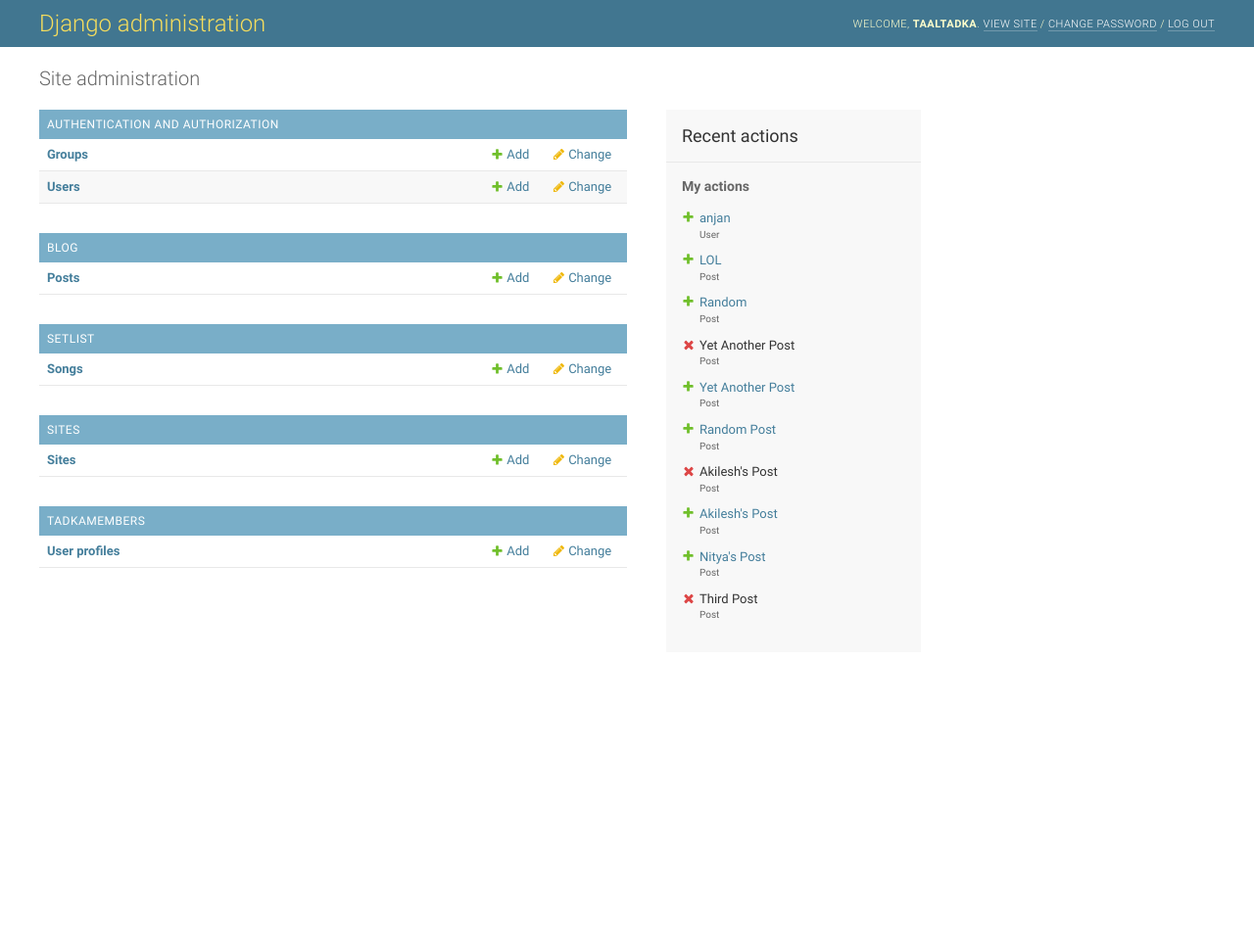
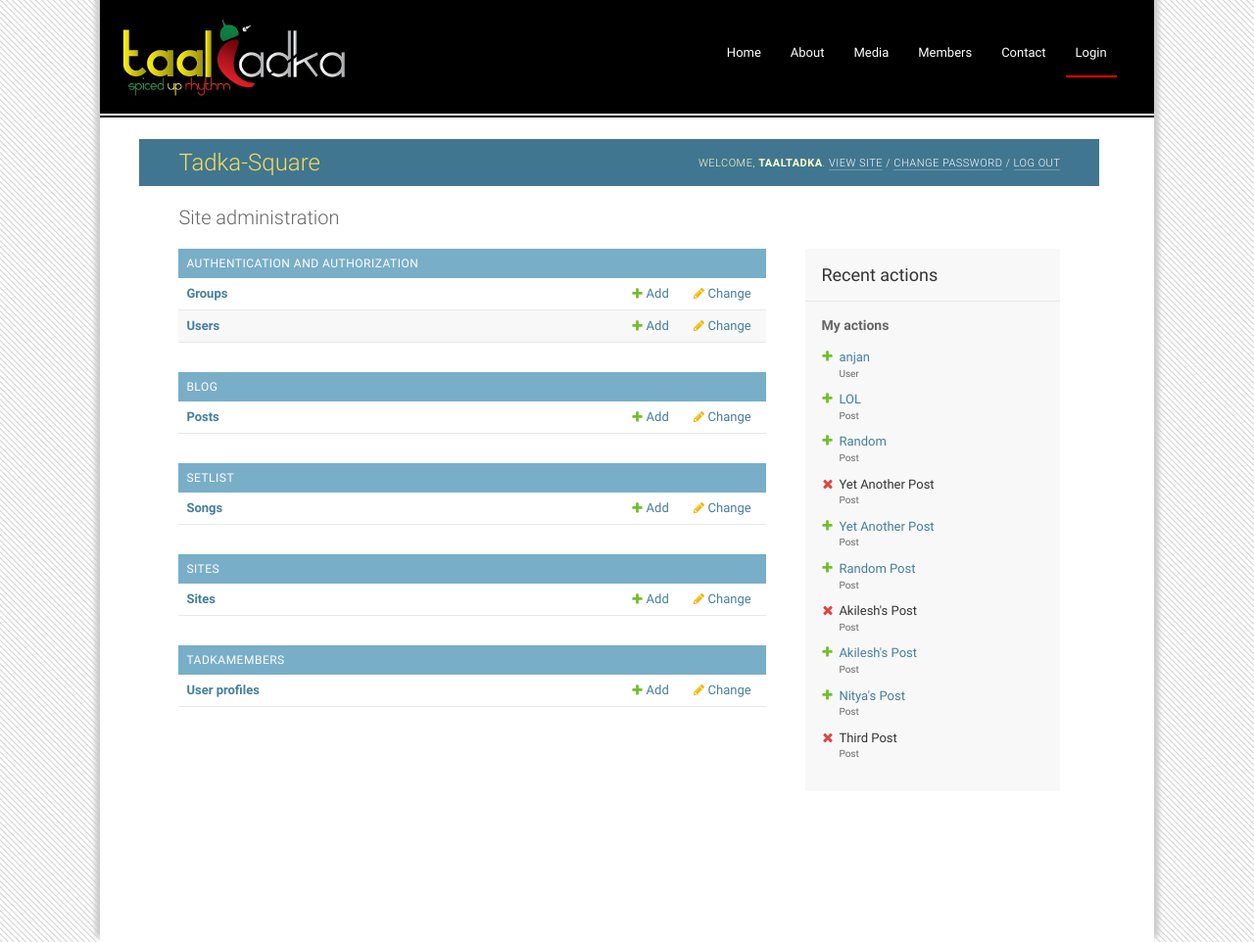
Before and after one commit to Tadka/Taal-Tadka-Website, a Django app: page /admin/ in a window 1280 px wide. Shown: the whole page at 98% size. Before the commit the page ends 632 px from the top, so only its background shows below. Run offline with Django 3.2, Linux system fonts and the light colour scheme; a user stored in the database is signed in; data comes from the database, SQL or seed files in the repository; parts of the project's set-up code (start-up, migrations or seed data) failed here and were passed over.

Commit message:
Admin page complete

```diff
--- a/site_media/TTStyleSheet.css
+++ b/site_media/TTStyleSheet.css
@@ -102,12 +102,12 @@
 	background-color:white;
 }
 
-#header {
+#tadkaheader {
 	padding:1em;
 	background-color: black;
 	border-bottom:6px double white;
 }
-#footer {
+#tadkafooter {
 	position:absolute;
 	width:100%;
 	text-align:center;
@@ -132,7 +132,7 @@
         font-size:small;
 }
 
-#container {
+#tadkacontainer {
 	position:relative; /* needed for footer positioning*/
 	margin:0 auto; /* center, not in IE5 */
 
--- a/templates/about.html
+++ b/templates/about.html
@@ -6,8 +6,8 @@
 
 <body>
 
-<div id="container">
-	<div id="header">
+<div id="tadkacontainer">
+	<div id="tadkaheader">
 
 		<a href="/blog/"> <IMG src="/site_media/logo.jpg" alt="Taal Tadka"> </a>
 
@@ -32,7 +32,7 @@
 		<center><IMG width="80%" src="http://www.taaltadka.com/group1.jpg"/> </center>
 	</div>
 
-	<div id="footer">
+	<div id="tadkafooter">
 		<p class="footerText"> Follow Us On: <a href="https://www.facebook.com/pages/Taal-Tadka/104934009542531?v=wall"><IMG src="/site_media/f_logo.jpg"></a> &nbsp; <a href="http://www.youtube.com/user/TechTaalTadka"><IMG src="/site_media/y_logo.png"></a></p><!-- Image sizes are 14x14-->
 	</div>
 </div>
--- /dev/null
+++ b/templates/admin/base_site.html
@@ -0,0 +1,42 @@
+<html>
+<body>
+<head>
+	<title> About Taal Tadka </title>
+	<link rel=StyleSheet href="/site_media/TTStyleSheet.css" type = "text/css">
+</head>
+
+<div id="tadkacontainer">
+	<div id="tadkaheader">
+
+		<a href="/blog/"> <IMG src="/site_media/logo.jpg" alt="Taal Tadka"> </a>
+
+		<span id="nav">
+		<ol id = "navigation">
+			<li class="current"> <span> <a href="/admin/"> Login </a></span> </li>
+			<li> <span> <a href="/contact/"> Contact </a></span> </li>
+			<li> <span> <a href="/members/"> Members </a></span> </li>
+			<li> <span> <a href="/music/"> Media </a></span> </li>
+			<li> <span> <a href="/about/"> About </a></span> </li>
+			<li> <span> <a href="/blog/"> Home </a></span> </li>
+		</ol>
+		</span>
+	</div>
+
+	<div id="content">
+		{% extends "admin/base.html" %}
+		{% load i18n %}
+		<center>
+		{% block title %}{{ title }} | {% trans 'Taal Tadka site admin' %}{% endblock %}
+
+		{% block branding %}
+		<h1 id="site-name">{% trans 'Tadka-Square' %}</h1>
+		{% endblock %}
+
+		{% block nav-global %}{% endblock %}
+		</center>
+	</div>
+</div>
+
+</body>
+
+</html>
--- a/templates/contact.html
+++ b/templates/contact.html
@@ -6,8 +6,8 @@
 
 <body>
 
-<div id="container">
-	<div id="header">
+<div id="tadkacontainer">
+	<div id="tadkaheader">
 
 		<a href="/blog/"> <IMG src="/site_media/logo.jpg" alt="Taal Tadka"> </a>
 
@@ -67,7 +67,7 @@
 			</div>
 	</div>
 
-	<div id="footer">
+	<div id="tadkafooter">
 		<p class="footerText"> Follow Us On: <a href="https://www.facebook.com/pages/Taal-Tadka/104934009542531?v=wall"><IMG src="/site_media/f_logo.jpg"></a> &nbsp; <a href="http://www.youtube.com/user/TechTaalTadka"><IMG src="/site_media/y_logo.png"></a></p><!-- Image sizes are 14x14-->
 	</div>
 </div>
--- a/templates/index.html
+++ b/templates/index.html
@@ -7,8 +7,8 @@
 
 
 <body>
-<div id="container">
-	<div id="header">
+<div id="tadkacontainer">
+	<div id="tadkaheader">
 
 		<a href="/blog/"> <IMG src="/site_media/logo.jpg" alt="Taal Tadka"> </a>
 
@@ -38,7 +38,7 @@
 		{% endif %}
 	</div>
 
-	<div id="footer">
+	<div id="tadkafooter">
 		<p class="footerText"> Follow Us On: <a href="https://www.facebook.com/pages/Taal-Tadka/104934009542531?v=wall"><IMG src="/site_media/f_logo.jpg"></a> &nbsp; <a href="http://www.youtube.com/user/TechTaalTadka"><IMG src="/site_media/y_logo.png"></a></p><!-- Image sizes are 14x14-->
 	</div>
 </div>
--- a/templates/members.html
+++ b/templates/members.html
@@ -10,8 +10,8 @@
 
 <body>
 
-<div id="container">
-	<div id="header">
+<div id="tadkacontainer">
+	<div id="tadkaheader">
 		<a href="/blog/"> <IMG src="/site_media/logo.jpg" alt="Taal Tadka"> </a>
 
 		<span id="nav">
@@ -67,7 +67,7 @@
 		{% endif %}
 	</div>
 
-	<div id="footer">
+	<div id="tadkafooter">
                 <p class="footerText"> Follow Us On: <a href="https://www.facebook.com/pages/Taal-Tadka/104934009542531?v=wall"><IMG src="/site_media/f_logo.jpg"></a> &nbsp; <a href="http://www.youtube.com/user/TechTaalTadka"><IMG src="/site_media/y_logo.png"></a></p><!-- Image sizes are 14x14-->
         </div>
 </div>
--- a/templates/music.html
+++ b/templates/music.html
@@ -6,8 +6,8 @@
 
 <body>
 
-<div id="container">
-	<div id="header">
+<div id="tadkacontainer">
+	<div id="tadkaheader">
 
 		<a href="/blog/"> <IMG src="/site_media/logo.jpg" alt="Taal Tadka"> </a>
 
@@ -44,7 +44,7 @@
 		</center>
 	</div>
 
-	<div id="footer">
+	<div id="tadkafooter">
 		<p class="footerText"> Follow Us On: <a href="https://www.facebook.com/pages/Taal-Tadka/104934009542531?v=wall"><IMG src="/site_media/f_logo.jpg"></a> &nbsp; <a href="http://www.youtube.com/user/TechTaalTadka"><IMG src="/site_media/y_logo.png"></a></p><!-- Image sizes are 14x14-->
 	</div>
 </div>
```
Also changed, not shown: templates/admin/login.html (added, +34 -0 lines).
